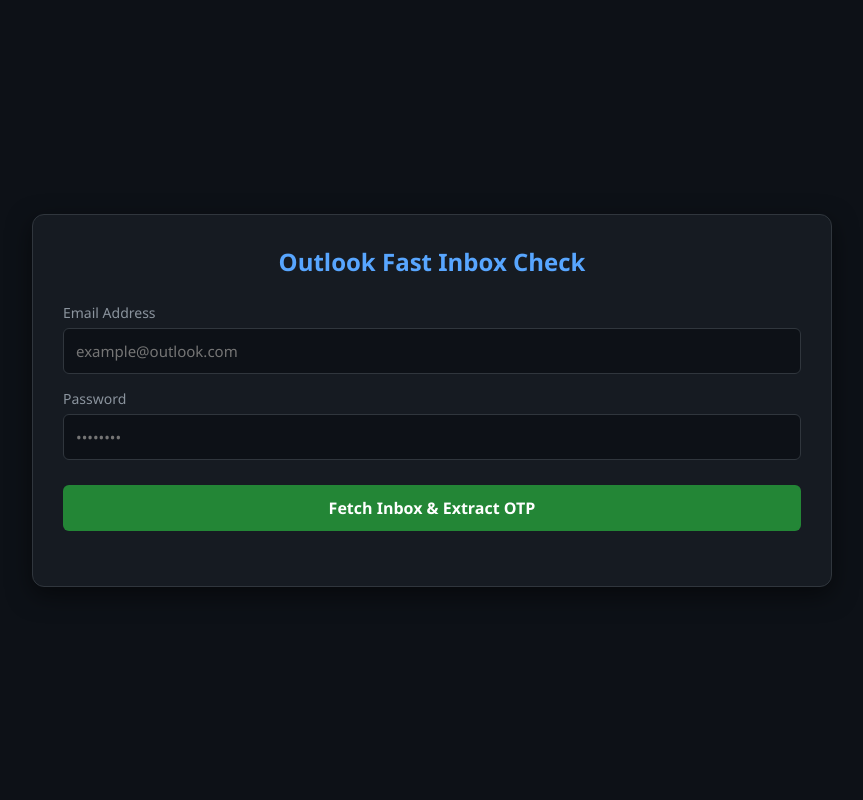
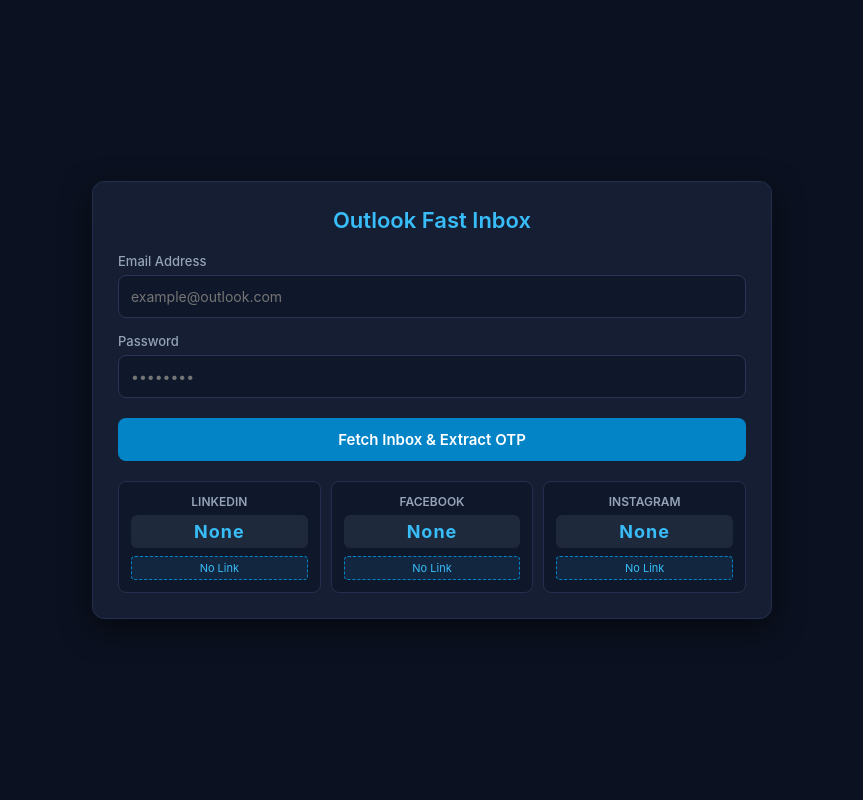
Before and after one commit to Amin26-colab/outlook-checker, a FastAPI app: page / in a window 1280 px wide. Shown: the whole page, without its empty margins (208-1071 px from the left). Run offline with FastAPI, Linux system fonts and the light colour scheme.

Commit message:
Update index.html

```diff
--- a/templates/index.html
+++ b/templates/index.html
@@ -5,196 +5,196 @@
     <meta name="viewport" content="width=device-width, initial-scale=1.0">
     <title>Outlook Fast Inbox</title>
     <style>
-        * { box-sizing: border-box; margin: 0; padding: 0; font-family: 'Segoe UI', Tahoma, Geneva, Verdana, sans-serif; }
-        body { background-color: #0d1117; color: #c9d1d9; display: flex; justify-content: center; align-items: center; min-height: 100vh; padding: 20px; }
-        .container { width: 100%; max-width: 800px; background: #161b22; padding: 30px; border-radius: 12px; box-shadow: 0 8px 24px rgba(0,0,0,0.5); border: 1px solid #30363d; }
-        h2 { text-align: center; color: #58a6ff; margin-bottom: 25px; }
+        * { box-sizing: border-box; font-family: -apple-system, BlinkMacSystemFont, "Segoe UI", Roboto, Helvetica, Arial, sans-serif; }
+        body { background-color: #0b1120; color: #f1f5f9; margin: 0; padding: 20px 15px; display: flex; justify-content: center; align-items: center; min-height: 100vh; }
+        .main-card { background: #151e32; border: 1px solid #23304d; border-radius: 12px; width: 100%; max-width: 680px; padding: 25px; box-shadow: 0 10px 30px rgba(0,0,0,0.5); }
+        h2 { color: #38bdf8; text-align: center; margin-top: 0; margin-bottom: 20px; font-weight: 600; font-size: 22px; }
+
         .form-group { margin-bottom: 15px; }
-        label { display: block; margin-bottom: 6px; color: #8b949e; font-size: 14px; }
-        input[type="text"], input[type="password"] { width: 100%; padding: 12px; background: #0d1117; border: 1px solid #30363d; border-radius: 6px; color: #fff; font-size: 15px; outline: none; }
-        input:focus { border-color: #58a6ff; }
-        button { width: 100%; padding: 12px; background-color: #238636; color: #fff; border: none; border-radius: 6px; font-size: 16px; font-weight: bold; cursor: pointer; margin-top: 10px; transition: 0.2s; }
-        button:hover { background-color: #2ea043; }
-        button:disabled { background-color: #484f58; cursor: not-allowed; }
-        .otp-container { display: grid; grid-template-columns: repeat(3, 1fr); gap: 15px; margin-top: 25px; }
-        .otp-box { background: #21262d; padding: 15px; border-radius: 8px; text-align: center; border: 1px solid #30363d; }
-        .otp-box h4 { color: #8b949e; font-size: 13px; margin-bottom: 8px; text-transform: uppercase; }
-        .otp-code { font-size: 20px; font-weight: bold; color: #58a6ff; margin-bottom: 8px; word-break: break-all; }
-        .otp-link-btn { display: inline-block; font-size: 12px; color: #fff; background: #1f6beb; text-decoration: none; padding: 6px 12px; border-radius: 4px; font-weight: 600; margin-top: 5px; word-break: break-all; }
-        .otp-link-btn:hover { background: #388bfd; }
-        .email-list { margin-top: 25px; }
-        .email-item { background: #21262d; padding: 12px 15px; border-radius: 6px; margin-bottom: 10px; border-left: 4px solid #58a6ff; cursor: pointer; transition: 0.2s; }
-        .email-item:hover { background: #30363d; }
-        .email-header { display: flex; justify-content: space-between; font-size: 13px; color: #8b949e; margin-bottom: 5px; }
-        .email-sender { font-weight: bold; color: #f0f6fc; }
-        .email-subject { font-size: 14px; font-weight: 600; color: #c9d1d9; margin-bottom: 4px; }
-        .email-preview { font-size: 13px; color: #8b949e; display: -webkit-box; -webkit-line-clamp: 2; -webkit-box-orient: vertical; overflow: hidden; }
-        .error-msg { background: rgba(248, 81, 73, 0.15); color: #f85149; padding: 12px; border-radius: 6px; border: 1px solid #f85149; margin-top: 20px; text-align: center; display: none; }
-        .loader { display: none; text-align: center; margin-top: 15px; color: #58a6ff; }
+        label { font-size: 13px; color: #94a3b8; display: block; margin-bottom: 6px; font-weight: 500; }
+        input[type="text"], input[type="password"] { width: 100%; padding: 12px; background: #0f172a; border: 1px solid #283654; border-radius: 8px; font-size: 14px; color: #ffffff; outline: none; transition: 0.2s; }
+        input:focus { border-color: #38bdf8; box-shadow: 0 0 8px rgba(56, 189, 248, 0.2); }
+        button { width: 100%; background: #0284c7; color: white; border: none; padding: 12px; border-radius: 8px; font-size: 15px; font-weight: 600; cursor: pointer; transition: 0.2s; margin-top: 5px; }
+        button:hover { background: #0369a1; }
+        button:disabled { background: #334155; cursor: not-allowed; opacity: 0.7; }
 
-        /* Modal Styles */
-        .modal-overlay { position: fixed; top: 0; left: 0; width: 100%; height: 100%; background: rgba(0,0,0,0.75); display: none; justify-content: center; align-items: center; z-index: 1000; }
-        .modal-body-content { background: #161b22; width: 90%; max-width: 650px; max-height: 80vh; border-radius: 10px; padding: 20px; border: 1px solid #30363d; overflow-y: auto; color: #c9d1d9; position: relative; }
-        .close-btn { position: absolute; top: 15px; right: 20px; font-size: 20px; cursor: pointer; color: #8b949e; }
-        .close-btn:hover { color: #fff; }
+        /* OTP Dashboard Section */
+        .otp-container { display: grid; grid-template-columns: repeat(3, 1fr); gap: 10px; margin-top: 20px; }
+        .otp-card { background: #0f172a; border: 1px solid #23304d; border-radius: 8px; padding: 12px; text-align: center; position: relative; }
+        .otp-card .title { font-size: 12px; font-weight: 600; color: #94a3b8; margin-bottom: 6px; text-transform: uppercase; }
+        .otp-card .code-box { font-size: 18px; font-weight: bold; color: #38bdf8; background: #1e293b; padding: 6px; border-radius: 6px; cursor: pointer; letter-spacing: 1px; user-select: all; }
+        .otp-card .code-box:hover { background: #334155; }
+        .otp-card .link-btn { display: block; margin-top: 8px; font-size: 11px; color: #38bdf8; text-decoration: none; word-break: break-all; background: rgba(56, 189, 248, 0.1); padding: 4px; border-radius: 4px; border: 1px dashed #0284c7; cursor: pointer; }
+
+        /* Error Box */
+        .error-message { color: #f87171; background: rgba(239, 68, 68, 0.1); border: 1px solid rgba(239, 68, 68, 0.3); padding: 12px; border-radius: 8px; margin-top: 15px; text-align: center; font-size: 13px; display: none; }
+
+        /* Inbox List Container */
+        .inbox-wrapper { margin-top: 25px; display: none; }
+        .inbox-header { font-size: 15px; font-weight: 600; color: #e2e8f0; margin-bottom: 12px; display: flex; justify-content: space-between; align-items: center; }
+        .inbox-list { max-height: 400px; overflow-y: auto; padding-right: 5px; }
+        .inbox-list::-webkit-scrollbar { width: 6px; }
+        .inbox-list::-webkit-scrollbar-track { background: #0f172a; }
+        .inbox-list::-webkit-scrollbar-thumb { background: #334155; border-radius: 4px; }
+
+        .email-card { background: #131c31; border: 1px solid #212e4a; border-radius: 10px; padding: 14px 16px; margin-bottom: 12px; cursor: pointer; transition: 0.15s; }
+        .email-card:hover { border-color: #38bdf8; }
+        .email-subject { font-size: 14px; font-weight: 600; color: #f8fafc; margin-bottom: 3px; }
+        .email-sender { font-size: 12px; color: #94a3b8; margin-bottom: 6px; }
+        .email-preview { font-size: 12px; color: #64748b; white-space: nowrap; overflow: hidden; text-overflow: ellipsis; }
+
+        /* Modal Popup for Full Email */
+        .modal-overlay { display: none; position: fixed; top: 0; left: 0; width: 100%; height: 100%; background: rgba(0,0,0,0.8); backdrop-filter: blur(4px); z-index: 1000; justify-content: center; align-items: center; padding: 15px; }
+        .modal-content { background: #151e32; border: 1px solid #23304d; border-radius: 12px; width: 100%; max-width: 600px; padding: 20px; max-height: 85vh; overflow-y: auto; position: relative; }
+        .modal-close { position: absolute; top: 12px; right: 15px; font-size: 22px; color: #94a3b8; cursor: pointer; }
+        .modal-subject { font-size: 16px; font-weight: bold; color: #f8fafc; margin-bottom: 8px; padding-right: 25px; }
+        .modal-sender { font-size: 12px; color: #38bdf8; margin-bottom: 15px; border-bottom: 1px solid #23304d; padding-bottom: 10px; }
+        .modal-body { font-size: 13px; color: #cbd5e1; line-height: 1.6; white-space: pre-wrap; word-break: break-word; }
     </style>
 </head>
 <body>
 
-<div class="container">
-    <h2>Outlook Fast Inbox Check</h2>
+<div class="main-card">
+    <h2>Outlook Fast Inbox</h2>
 
-    <form id="fetchForm">
+    <form id="checkerForm">
         <div class="form-group">
             <label>Email Address</label>
-            <input type="text" id="email" required placeholder="example@outlook.com">
+            <input type="text" id="email" name="email" placeholder="example@outlook.com" required>
         </div>
         <div class="form-group">
             <label>Password</label>
-            <input type="password" id="password" required placeholder="••••••••">
+            <input type="password" id="password" name="password" placeholder="••••••••" required>
         </div>
         <button type="submit" id="submitBtn">Fetch Inbox & Extract OTP</button>
     </form>
 
-    <div class="loader" id="loader">ওয়েট করুন, ইনবক্স লোড হচ্ছে...</div>
-    <div class="error-msg" id="errorBox"></div>
-
-    <div class="otp-container" id="otpBoxContainer" style="display: none;">
-        <div class="otp-box">
-            <h4>LINKEDIN</h4>
-            <div class="otp-code" id="linkedinCode">None</div>
-            <div id="linkedinLink"></div>
+    <!-- OTP Section -->
+    <div class="otp-container">
+        <div class="otp-card">
+            <div class="title">LinkedIn</div>
+            <div class="code-box" id="linkedinOtp" onclick="copyText(this)">None</div>
+            <div class="link-btn" id="linkedinLink" onclick="copyText(this)">No Link</div>
         </div>
-        <div class="otp-box">
-            <h4>FACEBOOK</h4>
-            <div class="otp-code" id="facebookCode">None</div>
-            <div id="facebookLink"></div>
+        <div class="otp-card">
+            <div class="title">Facebook</div>
+            <div class="code-box" id="facebookOtp" onclick="copyText(this)">None</div>
+            <div class="link-btn" id="facebookLink" onclick="copyText(this)">No Link</div>
         </div>
-        <div class="otp-box">
-            <h4>INSTAGRAM</h4>
-            <div class="otp-code" id="instagramCode">None</div>
-            <div id="instagramLink"></div>
+        <div class="otp-card">
+            <div class="title">Instagram</div>
+            <div class="code-box" id="instagramOtp" onclick="copyText(this)">None</div>
+            <div class="link-btn" id="instagramLink" onclick="copyText(this)">No Link</div>
         </div>
     </div>
 
-    <div class="email-list" id="emailList"></div>
+    <div id="errorMessage" class="error-message"></div>
+
+    <!-- Inbox List -->
+    <div id="inboxWrapper" class="inbox-wrapper">
+        <div class="inbox-header">
+            <span>Inbox Messages</span>
+            <span id="mailCount" style="font-size: 12px; color: #94a3b8;"></span>
+        </div>
+        <div id="inboxList" class="inbox-list"></div>
+    </div>
 </div>
 
-<!-- Email Full Content Modal -->
-<div class="modal-overlay" id="emailModal">
-    <div class="modal-body-content">
-        <span class="close-btn" onclick="closeModal()">&times;</span>
-        <h3 id="modalSubject" style="color: #58a6ff; margin-bottom: 10px;"></h3>
-        <p id="modalSender" style="font-size: 13px; color: #8b949e; margin-bottom: 15px;"></p>
-        <hr style="border-color: #30363d; margin-bottom: 15px;">
-        <div id="modalBody" style="white-space: pre-wrap; font-size: 14px; line-height: 1.6;"></div>
+<!-- Email View Modal -->
+<div id="mailModal" class="modal-overlay">
+    <div class="modal-content">
+        <span class="modal-close" id="modalClose">&times;</span>
+        <div class="modal-subject" id="mSubject"></div>
+        <div class="modal-sender" id="mSender"></div>
+        <div class="modal-body" id="mBody"></div>
     </div>
 </div>
 
 <script>
     function escapeHtml(text) {
     if (!text) return '';
-    return String(text)
+    return text
         .replace(/&/g, "&amp;")
         .replace(/</g, "&lt;")
         .replace(/>/g, "&gt;")
         .replace(/"/g, "&quot;")
         .replace(/'/g, "&#039;");
 }
-
-let loadedEmails = [];
-
-document.getElementById('fetchForm').addEventListener('submit', async function(e) {
+    document.getElementById("checkerForm").addEventListener("submit", async function(e) {
         e.preventDefault();
 
-    const email = document.getElementById('email').value;
-    const password = document.getElementById('password').value;
-    const submitBtn = document.getElementById('submitBtn');
-    const loader = document.getElementById('loader');
-    const errorBox = document.getElementById('errorBox');
-    const emailList = document.getElementById('emailList');
-    const otpBoxContainer = document.getElementById('otpBoxContainer');
+        const submitBtn = document.getElementById("submitBtn");
+        const errorMessage = document.getElementById("errorMessage");
+        const inboxWrapper = document.getElementById("inboxWrapper");
+        const inboxList = document.getElementById("inboxList");
 
-    errorBox.style.display = 'none';
-    emailList.innerHTML = '';
-    otpBoxContainer.style.display = 'none';
         submitBtn.disabled = true;
-    loader.style.display = 'block';
+        submitBtn.innerText = "Processing...";
+        errorMessage.style.display = "none";
+        inboxWrapper.style.display = "none";
+        inboxList.innerHTML = "";
 
-    const formData = new FormData();
-    formData.append('email', email);
-    formData.append('password', password);
+        const formData = new FormData(e.target);
 
         try {
-        const response = await fetch('/fetch-inbox', {
-            method: 'POST',
-            body: formData
-        });
-
+            const response = await fetch("/fetch-inbox", { method: "POST", body: formData });
             const data = await response.json();
 
             if (data.success) {
-            if (data.otps) {
-                otpBoxContainer.style.display = 'grid';
+                // Update OTPs
+                document.getElementById("linkedinOtp").innerText = data.otps.linkedin.code || "None";
+                document.getElementById("linkedinLink").innerText = data.otps.linkedin.link ? "Copy Link" : "No Link";
+                document.getElementById("linkedinLink").setAttribute("data-link", data.otps.linkedin.link || "");
 
-                ['linkedin', 'facebook', 'instagram'].forEach(platform => {
-                    const otpData = data.otps[platform];
-                    const codeElem = document.getElementById(`${platform}Code`);
-                    const linkElem = document.getElementById(`${platform}Link`);
+                document.getElementById("facebookOtp").innerText = data.otps.facebook.code || "None";
+                document.getElementById("facebookLink").innerText = data.otps.facebook.link ? "Copy Link" : "No Link";
+                document.getElementById("facebookLink").setAttribute("data-link", data.otps.facebook.link || "");
 
-                    codeElem.innerText = otpData.code || 'None';
-                    if (otpData.link) {
-                        linkElem.innerHTML = `<a href="${escapeHtml(otpData.link)}" target="_blank" class="otp-link-btn">Open Link</a>`;
+                document.getElementById("instagramOtp").innerText = data.otps.instagram.code || "None";
+                document.getElementById("instagramLink").innerText = data.otps.instagram.link ? "Copy Link" : "No Link";
+                document.getElementById("instagramLink").setAttribute("data-link", data.otps.instagram.link || "");
+
+                // Render Emails
+                document.getElementById("mailCount").innerText = `Total: ${data.emails.length}`;
+                data.emails.forEach(email => {
+                    const card = document.createElement("div");
+                    card.className = "email-card";
+                    card.innerHTML = `
+                        <div class="email-subject">${escapeHtml(email.subject)}</div>
+                        <div class="email-sender">${escapeHtml(email.sender)}</div>
+                        <div class="email-preview">${escapeHtml(email.preview)}</div>
+                    `;
+                    card.addEventListener("click", () => {
+                        document.getElementById("mSubject").innerText = email.subject;
+                        document.getElementById("mSender").innerText = `From: ${email.sender}`;
+                        document.getElementById("mBody").innerText = email.full_body || email.preview;
+                        document.getElementById("mailModal").style.display = "flex";
+                    });
+                    inboxList.appendChild(card);
+                });
+                inboxWrapper.style.display = "block";
             } else {
-                        linkElem.innerHTML = '<span style="font-size:12px; color:#484f58;">No Link</span>';
+                throw new Error(data.error || "Failed to load.");
             }
-                });
-            }
-
-            if (data.emails && data.emails.length > 0) {
-                loadedEmails = data.emails;
-                let html = '';
-                data.emails.forEach((item, index) => {
-                    html += `
-                        <div class="email-item" onclick="openModal(${index})">
-                            <div class="email-header">
-                                <span class="email-sender">${escapeHtml(item.sender)}</span>
-                                <span>${escapeHtml(item.date)}</span>
-                            </div>
-                            <div class="email-subject">${escapeHtml(item.subject)}</div>
-                            <div class="email-preview">${escapeHtml(item.preview)}</div>
-                        </div>
-                    `;
-                });
-                emailList.innerHTML = html;
-            }
-        } else {
-            errorBox.innerText = data.error || 'একটি ত্রুটি ঘটেছে।';
-            errorBox.style.display = 'block';
-        }
-
         } catch (err) {
-        errorBox.innerText = 'সার্ভারের সাথে সংযোগ বিচ্ছিন্ন হয়েছে: ' + err.message;
-        errorBox.style.display = 'block';
+            errorMessage.innerText = err.message;
+            errorMessage.style.display = "block";
         } finally {
             submitBtn.disabled = false;
-        loader.style.display = 'none';
+            submitBtn.innerText = "Fetch Inbox & Extract OTP";
         }
     });
 
-function openModal(index) {
-    const email = loadedEmails[index];
-    if(email) {
-        document.getElementById('modalSubject').innerText = email.subject;
-        document.getElementById('modalSender').innerText = "From: " + email.sender + " (" + email.date + ")";
-        document.getElementById('modalBody').innerText = email.preview;
-        document.getElementById('emailModal').style.display = 'flex';
+    function copyText(elem) {
+        const link = elem.getAttribute("data-link");
+        const val = link !== null ? link : elem.innerText;
+        if(val && val !== "None" && val !== "No Link") {
+            navigator.clipboard.writeText(val);
+            alert("Copied: " + val);
         }
     }
 
-function closeModal() {
-    document.getElementById('emailModal').style.display = 'none';
-}
+    document.getElementById("modalClose").onclick = () => document.getElementById("mailModal").style.display = "none";
 </script>
 
 </body>
```
Lines whose indentation alone changed are shown as unchanged.
